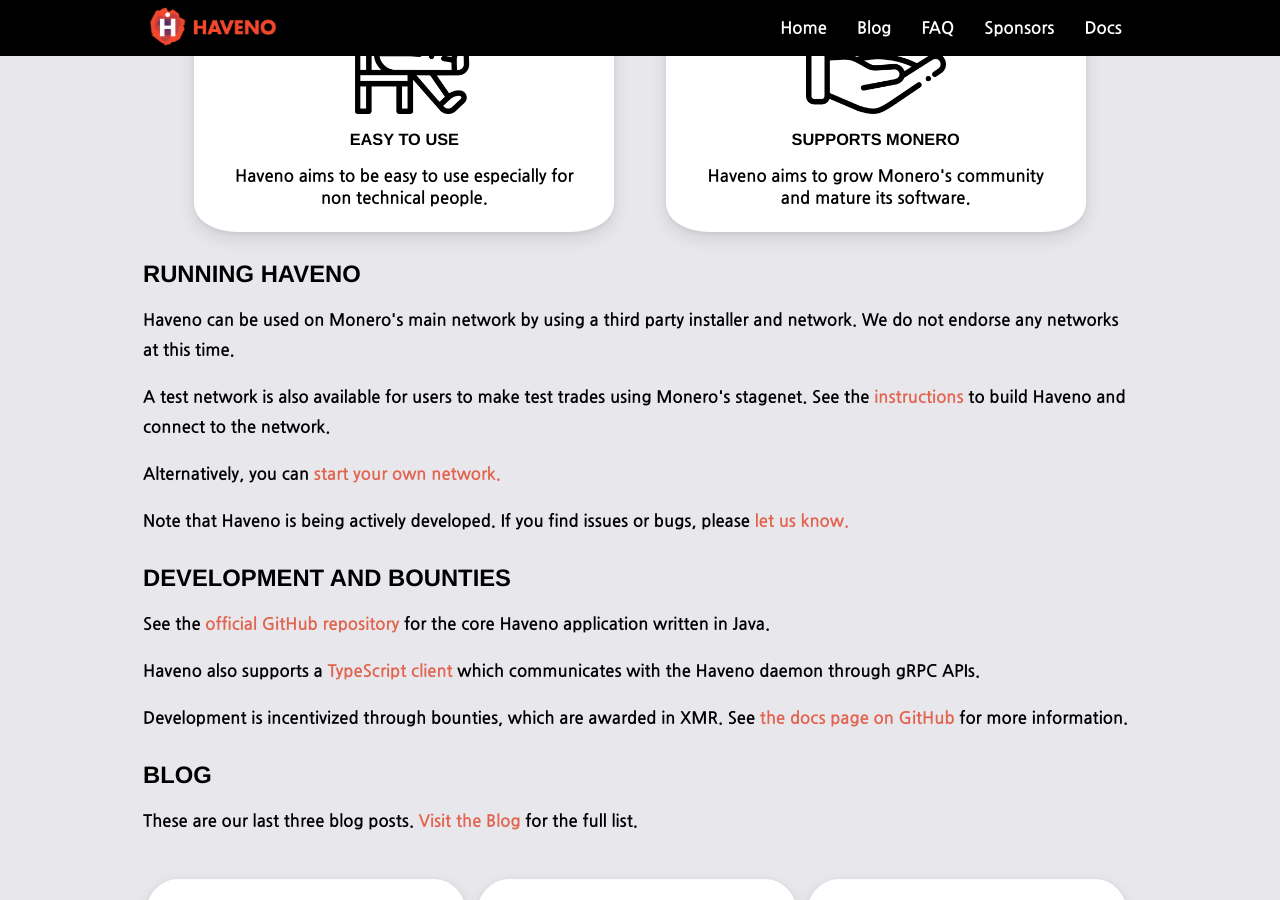
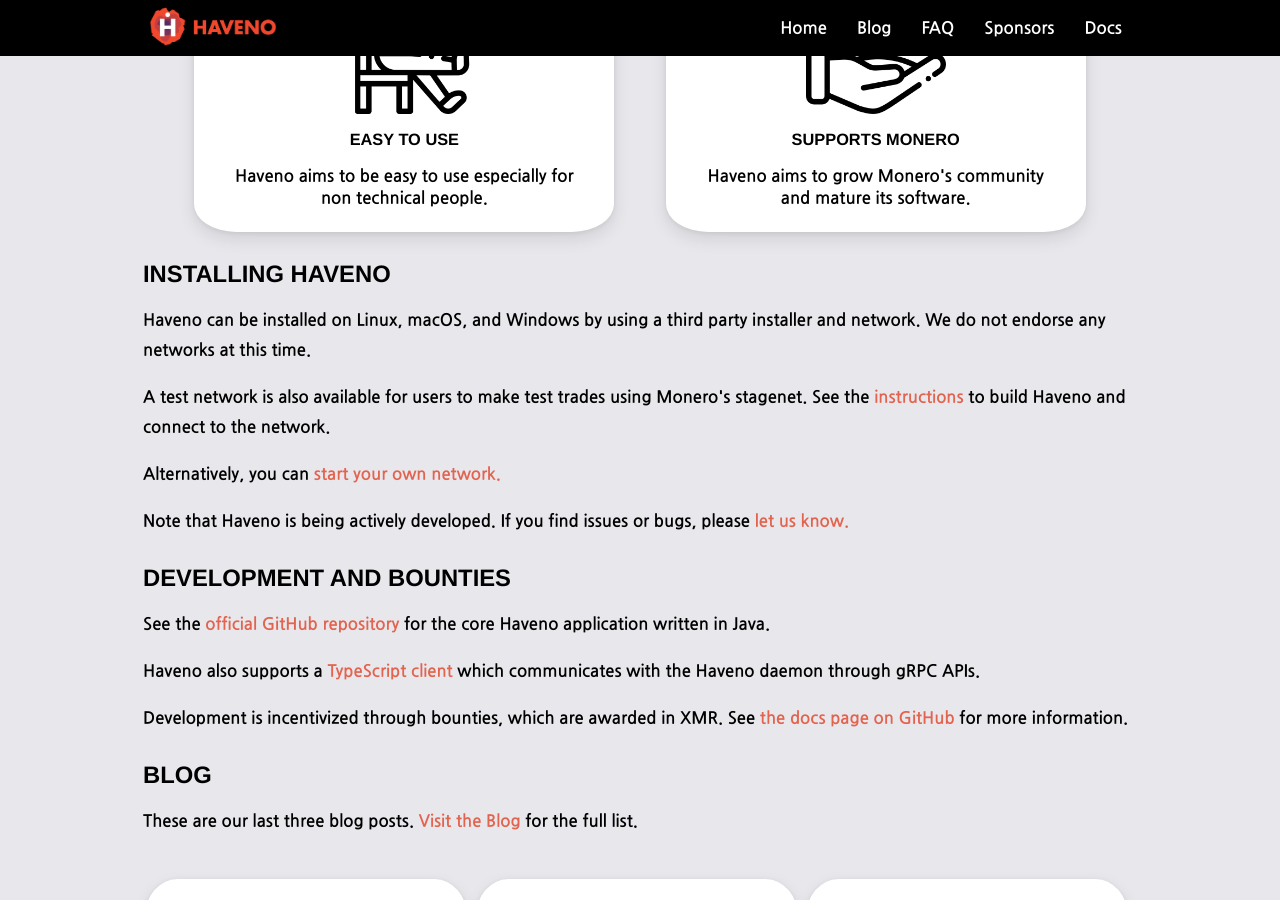
Before and after one commit to haveno-dex/haveno-site, a Jekyll site: the page built from index.html, in a window 1280 px wide and 900 px high, scrolled down 1320 px. Built offline with Jekyll 4.4.1, drawn with Linux system fonts in a browser that asks for light colours.

Commit message:
update installing section in readme

```diff
--- a/index.html
+++ b/index.html
@@ -50,8 +50,8 @@
     </div>
 </div>
 <div class="row">
-    <h2>Running Haveno</h2>
-    <p>Haveno can be used on Monero's main network by using a third party installer and network. We do not endorse any networks at this time.</p>
+    <h2>Installing Haveno</h2>
+    <p>Haveno can be installed on Linux, macOS, and Windows by using a third party installer and network. We do not endorse any networks at this time.</p>
     <p>A test network is also available for users to make test trades using Monero's stagenet. See the <a href="https://github.com/haveno-dex/haveno/blob/master/docs/installing.md">instructions</a> to build Haveno and connect to the network.</p>
     <p>Alternatively, you can <a href="https://github.com/haveno-dex/haveno/blob/master/docs/create-mainnet.md">start your own network.</a></p>
     <p>Note that Haveno is being actively developed. If you find issues or bugs, please <a href="https://github.com/haveno-dex/haveno/issues">let us know.</a></p>
```
